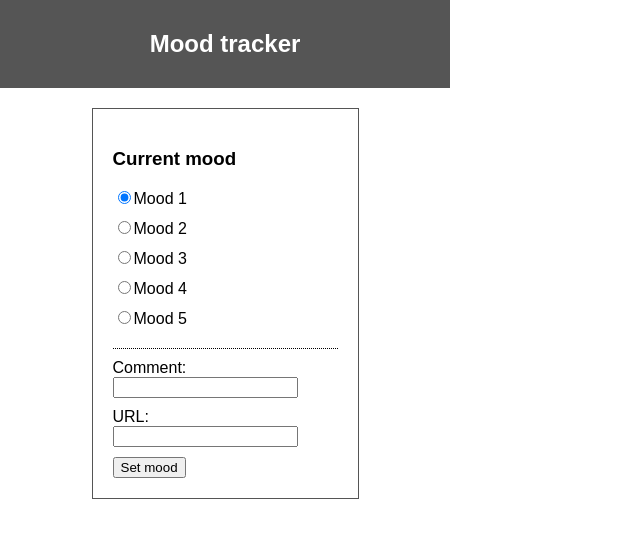
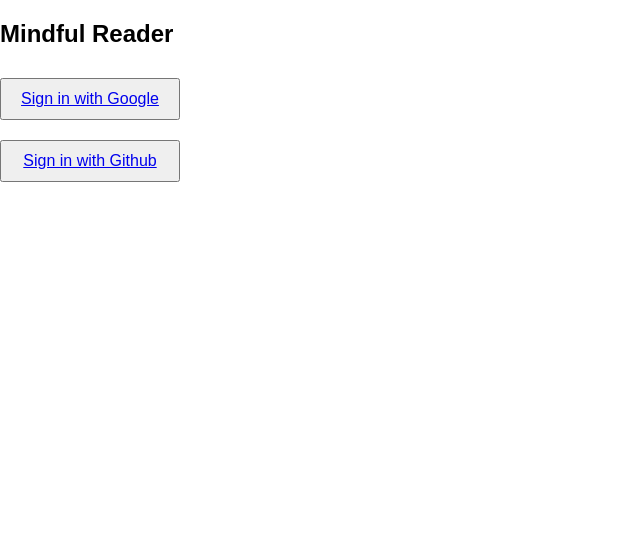
Before and after one commit to UWJS300/Mood-Tracker, a React (Create React App) app in the folder my-app/: page / in a window 1280 px wide. Shown: the top 538 px of the page, without its empty margins (0-640 px from the left). Built offline with nearby package versions, Linux system fonts and the light colour scheme.

Commit message:
add basic Login components

```diff
--- a/my-app/src/App.js
+++ b/my-app/src/App.js
@@ -1,13 +1,17 @@
 import React, { Component } from 'react';
 import './App.css';
 import Article from './Article';
+import Login from './Login';
 
 class App extends Component {
   render() {
+    const userLoggedIn = false; //this needs to be addressed with state
+
+    if (userLoggedIn) {
       return (
         <div>
         <div className="tabHeader">
-        <h2>Mood tracker</h2>
+          <h2>Mindful Reader</h2>
         </div>
         <div className="currentMood">
         <h3>Current mood</h3>
@@ -15,6 +19,13 @@ class App extends Component {
         </div>
         </div>
         );
+    } else {
+      return (
+        <div>
+          <Login />
+        </div>
+      );
+    }
   }
 }
 
--- /dev/null
+++ b/my-app/src/Login.css
@@ -0,0 +1,8 @@
+/* CSS for the login page will go here - probably more styling needed */
+
+.loginBtn {
+  width: 40%;
+  margin: 10px auto;
+  padding: 10px;
+  font-size: medium;
+}
--- /dev/null
+++ b/my-app/src/Login.js
@@ -0,0 +1,19 @@
+import React, { Component } from 'react';
+import './Login.css';
+import LoginBtn from './LoginBtn'
+
+class Login extends Component {
+
+  render() {
+    return (
+      <div>
+        <h2>Mindful Reader</h2>
+        <LoginBtn destination="logintofirebasewithgoogle-replacewithreallink" text="Sign in with Google" />
+        <br />
+        <LoginBtn destination="logintofirebasewithgithub-replacewithreallink" text="Sign in with Github" />
+      </div>
+    );
+  }
+}
+
+export default Login;
--- /dev/null
+++ b/my-app/src/LoginBtn.js
@@ -0,0 +1,17 @@
+import React, { Component } from 'react';
+
+
+class LoginBtn extends Component {
+
+  render() {
+    const { destination, text } = this.props;
+
+    return (
+        <button className="loginBtn" type="submit">
+          <a href={this.props.destination}>{this.props.text}</a>
+        </button>
+    );
+  }
+}
+
+export default LoginBtn;
```
Lines whose indentation alone changed are shown as unchanged.
